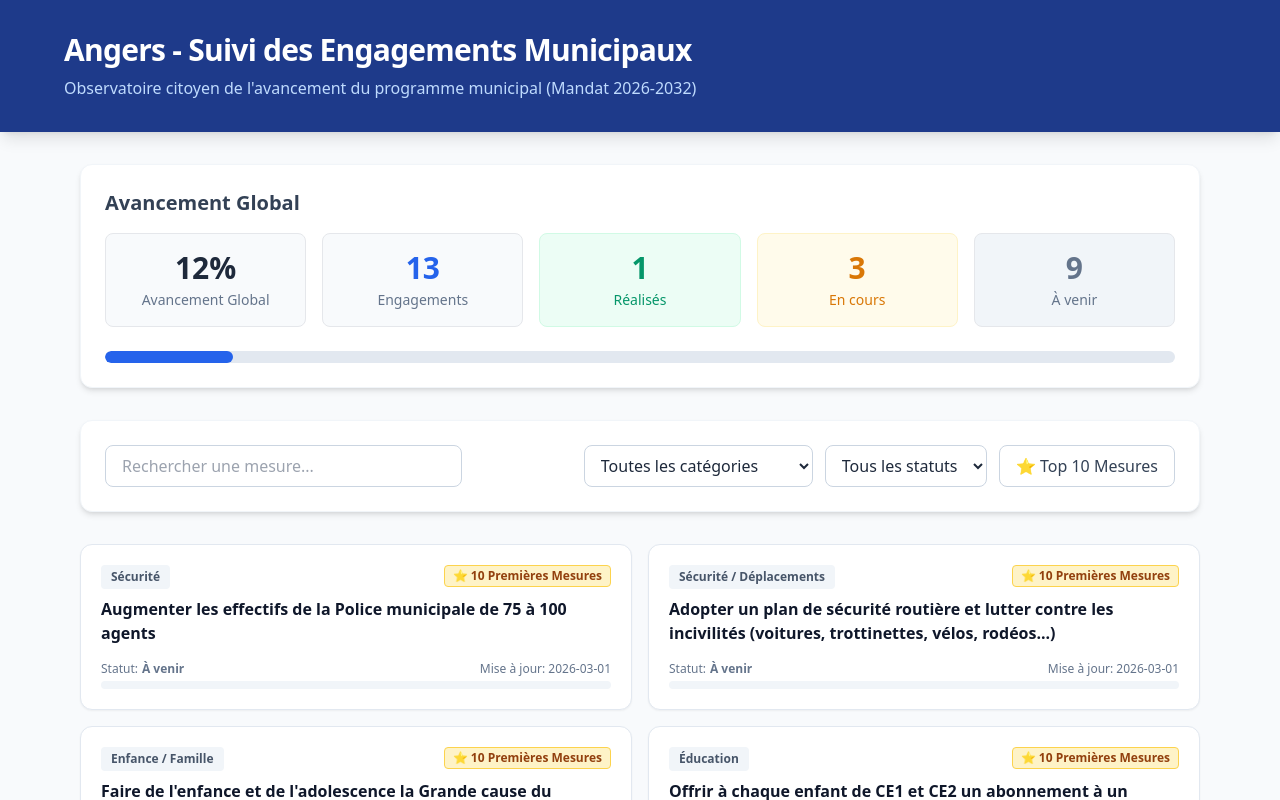
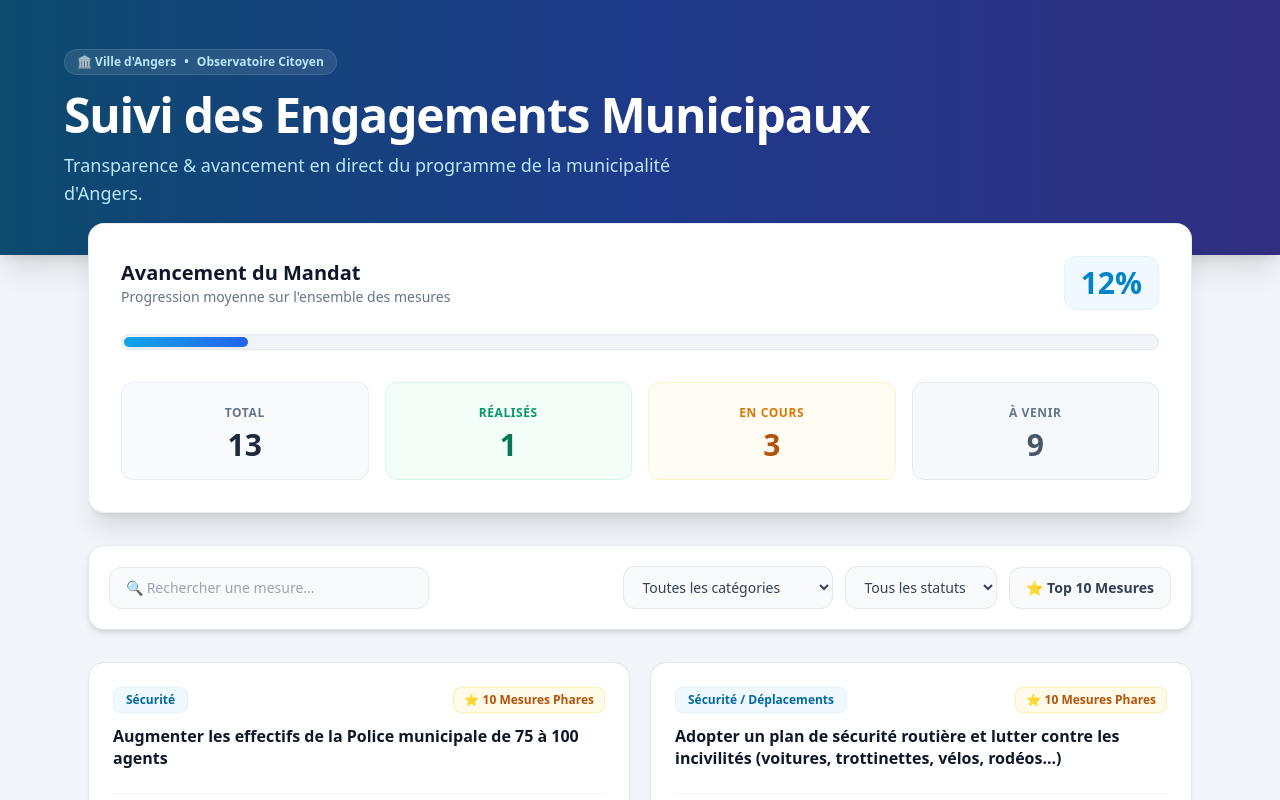
Before and after one commit to mairieflorian/angers-engagements, a Next.js app: page / in a window 1280 px wide. Shown: the top 800 px of the page. Built offline with nearby package versions, Linux system fonts and the light colour scheme.

Commit message:
Refactor App component layout and improve statistics display
Updated the layout and structure of the App component, including header, main content, and filtering options. Improved the display of statistics and commitments.

```diff
--- a/app/page.js
+++ b/app/page.js
@@ -1,4 +1,5 @@
 'use client';
+
 import React, { useState, useMemo } from 'react';
 import commitmentsData from '../data/commitments.json';
 
@@ -8,24 +9,22 @@ export default function App() {
   const [onlyTop10, setOnlyTop10] = useState(false);
   const [searchTerm, setSearchTerm] = useState('');
 
-  // Statistiques globales
+  // Statistiques
   const stats = useMemo(() => {
     const total = commitmentsData.length;
     const fait = commitmentsData.filter(c => c.status === 'FAIT').length;
     const enCours = commitmentsData.filter(c => c.status === 'EN_COURS').length;
     const aFaire = commitmentsData.filter(c => c.status === 'A_FAIRE').length;
     const globalProgress = Math.round(
-      commitmentsData.reduce((acc, c) => acc + c.progress, 0) / total
+      commitmentsData.reduce((acc, c) => acc + (c.progress || 0), 0) / (total || 1)
     );
     return { total, fait, enCours, aFaire, globalProgress };
   }, []);
 
-  // Liste unique des catégories
   const categories = useMemo(() => {
     return ['ALL', ...new Set(commitmentsData.map(c => c.category))];
   }, []);
 
-  // Filtrage des données
   const filteredCommitments = useMemo(() => {
     return commitmentsData.filter(item => {
       const matchCat = filterCategory === 'ALL' || item.category === filterCategory;
@@ -37,68 +36,84 @@ export default function App() {
   }, [filterCategory, filterStatus, onlyTop10, searchTerm]);
 
   return (
-    <div className="min-h-screen bg-slate-50 text-slate-800 font-sans">
-      {/* En-tête */}
-      <header className="bg-blue-900 text-white py-8 px-4 shadow-lg">
-        <div className="max-w-6xl mx-auto">
-          <h1 className="text-3xl font-bold tracking-tight">Angers - Suivi des Engagements Municipaux</h1>
-          <p className="text-blue-200 mt-2">
-            Observatoire citoyen de l'avancement du programme municipal (Mandat 2026-2032)
+    <div className="min-h-screen bg-slate-100 text-slate-800 pb-16">
+      {/* En-tête / Hero Section */}
+      <header className="bg-gradient-to-r from-sky-900 via-blue-900 to-indigo-900 text-white py-12 px-6 shadow-xl relative overflow-hidden">
+        <div className="max-w-6xl mx-auto relative z-10">
+          <div className="inline-flex items-center gap-2 px-3 py-1 bg-white/10 backdrop-blur-md rounded-full text-xs font-semibold text-sky-200 mb-4 border border-white/10">
+            <span>🏛️ Ville d'Angers</span>
+            <span>•</span>
+            <span>Observatoire Citoyen</span>
+          </div>
+          <h1 className="text-3xl md:text-5xl font-extrabold tracking-tight">
+            Suivi des Engagements Municipaux
+          </h1>
+          <p className="text-sky-200 mt-3 text-base md:text-lg max-w-2xl leading-relaxed">
+            Transparence & avancement en direct du programme de la municipalité d'Angers.
           </p>
         </div>
       </header>
 
-      <main className="max-w-6xl mx-auto px-4 py-8 space-y-8">
-        {/* Tableau de bord / Global Progress */}
-        <section className="bg-white p-6 rounded-xl shadow-md border border-slate-100">
-          <h2 className="text-xl font-semibold mb-4 text-slate-700">Avancement Global</h2>
-          <div className="grid grid-cols-1 md:grid-cols-5 gap-4 text-center">
-            <div className="p-4 bg-slate-50 rounded-lg border">
-              <div className="text-3xl font-bold text-slate-800">{stats.globalProgress}%</div>
-              <div className="text-sm text-slate-500 mt-1">Avancement Global</div>
+      <main className="max-w-6xl mx-auto px-4 sm:px-6 -mt-8 space-y-8 relative z-20">
+
+        {/* Tableau de bord / Statistiques */}
+        <section className="bg-white rounded-2xl shadow-xl p-6 md:p-8 border border-slate-200/80 backdrop-blur-lg">
+          <div className="flex flex-col md:flex-row md:items-center justify-between gap-4 mb-6">
+            <div>
+              <h2 className="text-xl font-bold text-slate-900">Avancement du Mandat</h2>
+              <p className="text-sm text-slate-500">Progression moyenne sur l'ensemble des mesures</p>
             </div>
-            <div className="p-4 bg-slate-50 rounded-lg border">
-              <div className="text-3xl font-bold text-blue-600">{stats.total}</div>
-              <div className="text-sm text-slate-500 mt-1">Engagements</div>
-            </div>
-            <div className="p-4 bg-emerald-50 rounded-lg border border-emerald-100">
-              <div className="text-3xl font-bold text-emerald-600">{stats.fait}</div>
-              <div className="text-sm text-emerald-600 mt-1">Réalisés</div>
-            </div>
-            <div className="p-4 bg-amber-50 rounded-lg border border-amber-100">
-              <div className="text-3xl font-bold text-amber-600">{stats.enCours}</div>
-              <div className="text-sm text-amber-600 mt-1">En cours</div>
-            </div>
-            <div className="p-4 bg-slate-100 rounded-lg border">
-              <div className="text-3xl font-bold text-slate-500">{stats.aFaire}</div>
-              <div className="text-sm text-slate-500 mt-1">À venir</div>
+            <div className="text-3xl font-black text-sky-600 bg-sky-50 px-4 py-2 rounded-xl border border-sky-100 self-start md:self-auto">
+              {stats.globalProgress}%
             </div>
           </div>
 
-          {/* Barre de progression macro */}
-          <div className="w-full bg-slate-200 rounded-full h-3 mt-6 overflow-hidden">
+          {/* Barre de progression globale */}
+          <div className="w-full bg-slate-100 rounded-full h-4 overflow-hidden mb-8 p-0.5 border border-slate-200">
             <div
-              className="bg-blue-600 h-3 rounded-full transition-all duration-500"
+              className="bg-gradient-to-r from-sky-500 to-blue-600 h-full rounded-full transition-all duration-700 shadow-sm"
               style={{ width: `${stats.globalProgress}%` }}
             ></div>
           </div>
+
+          {/* Grid de métriques */}
+          <div className="grid grid-cols-2 md:grid-cols-4 gap-4">
+            <div className="bg-slate-50 p-4 rounded-xl border border-slate-200/60 text-center">
+              <span className="text-xs font-bold uppercase tracking-wider text-slate-500">Total</span>
+              <p className="text-2xl md:text-3xl font-black text-slate-800 mt-1">{stats.total}</p>
+            </div>
+            <div className="bg-emerald-50/60 p-4 rounded-xl border border-emerald-100 text-center">
+              <span className="text-xs font-bold uppercase tracking-wider text-emerald-600">Réalisés</span>
+              <p className="text-2xl md:text-3xl font-black text-emerald-700 mt-1">{stats.fait}</p>
+            </div>
+            <div className="bg-amber-50/60 p-4 rounded-xl border border-amber-100 text-center">
+              <span className="text-xs font-bold uppercase tracking-wider text-amber-600">En cours</span>
+              <p className="text-2xl md:text-3xl font-black text-amber-700 mt-1">{stats.enCours}</p>
+            </div>
+            <div className="bg-slate-100/60 p-4 rounded-xl border border-slate-200 text-center">
+              <span className="text-xs font-bold uppercase tracking-wider text-slate-500">À venir</span>
+              <p className="text-2xl md:text-3xl font-black text-slate-600 mt-1">{stats.aFaire}</p>
+            </div>
+          </div>
         </section>
 
-        {/* Barre de recherche et filtres */}
-        <section className="bg-white p-6 rounded-xl shadow-md border border-slate-100 space-y-4">
-          <div className="flex flex-col md:flex-row gap-4 justify-between items-center">
+        {/* Barre de Filtres & Recherche */}
+        <section className="bg-white rounded-2xl shadow-md p-5 border border-slate-200 flex flex-col md:flex-row gap-4 justify-between items-center">
+          {/* Recherche */}
+          <div className="relative w-full md:w-80">
             <input
               type="text"
-              placeholder="Rechercher une mesure..."
-              className="w-full md:w-1/3 px-4 py-2 border border-slate-300 rounded-lg focus:ring-2 focus:ring-blue-500 outline-none"
+              placeholder="🔍 Rechercher une mesure..."
+              className="w-full pl-4 pr-4 py-2.5 bg-slate-50 border border-slate-200 rounded-xl text-sm focus:bg-white focus:ring-2 focus:ring-sky-500 focus:border-transparent outline-none transition-all"
               value={searchTerm}
               onChange={(e) => setSearchTerm(e.target.value)}
             />
+          </div>
 
-            <div className="flex flex-wrap gap-3 items-center w-full md:w-auto">
-              {/* Filtre Catégorie */}
+          {/* Filtres */}
+          <div className="flex flex-wrap items-center gap-3 w-full md:w-auto">
             <select
-                className="px-3 py-2 border border-slate-300 rounded-lg bg-white"
+              className="px-3.5 py-2.5 bg-slate-50 border border-slate-200 rounded-xl text-sm font-medium text-slate-700 focus:ring-2 focus:ring-sky-500 outline-none cursor-pointer"
               value={filterCategory}
               onChange={(e) => setFilterCategory(e.target.value)}
             >
@@ -109,78 +124,86 @@ export default function App() {
               ))}
             </select>
 
-              {/* Filtre Statut */}
             <select
-                className="px-3 py-2 border border-slate-300 rounded-lg bg-white"
+              className="px-3.5 py-2.5 bg-slate-50 border border-slate-200 rounded-xl text-sm font-medium text-slate-700 focus:ring-2 focus:ring-sky-500 outline-none cursor-pointer"
               value={filterStatus}
               onChange={(e) => setFilterStatus(e.target.value)}
             >
               <option value="ALL">Tous les statuts</option>
-                <option value="FAIT">Réalisé</option>
+              <option value="FAIT">Réalisés</option>
               <option value="EN_COURS">En cours</option>
               <option value="A_FAIRE">À venir</option>
             </select>
 
-              {/* Bouton Toggle Top 10 */}
             <button
               onClick={() => setOnlyTop10(!onlyTop10)}
-                className={`px-4 py-2 rounded-lg border font-medium transition-colors ${
+              className={`px-4 py-2.5 rounded-xl text-sm font-bold transition-all border ${
                 onlyTop10
-                    ? 'bg-blue-900 text-white border-blue-900'
-                    : 'bg-white text-slate-700 border-slate-300 hover:bg-slate-50'
+                  ? 'bg-amber-500 text-white border-amber-600 shadow-md shadow-amber-200'
+                  : 'bg-slate-50 text-slate-700 border-slate-200 hover:bg-slate-100'
               }`}
             >
               ⭐ Top 10 Mesures
             </button>
           </div>
-          </div>
         </section>
 
-        {/* Liste des Engagements */}
-        <section className="grid grid-cols-1 md:grid-cols-2 gap-4">
+        {/* Liste des cartes d'engagements */}
+        <section className="grid grid-cols-1 md:grid-cols-2 gap-5">
           {filteredCommitments.map((item) => (
-            <div key={item.id} className="bg-white p-5 rounded-xl shadow-sm border border-slate-200 flex flex-col justify-between">
+            <div
+              key={item.id}
+              className="bg-white rounded-2xl p-6 border border-slate-200 shadow-sm card-hover flex flex-col justify-between"
+            >
               <div>
-                <div className="flex justify-between items-start gap-2 mb-2">
-                  <span className="text-xs font-semibold px-2.5 py-1 bg-slate-100 text-slate-600 rounded">
+                <div className="flex flex-wrap justify-between items-start gap-2 mb-3">
+                  <span className="text-xs font-bold px-3 py-1 bg-sky-50 text-sky-700 rounded-lg border border-sky-100">
                     {item.category}
                   </span>
                   {item.isTop10 && (
-                    <span className="text-xs font-bold px-2 py-0.5 bg-amber-100 text-amber-800 rounded border border-amber-300">
-                      ⭐ 10 Premières Mesures
+                    <span className="text-xs font-bold px-2.5 py-1 bg-amber-50 text-amber-700 rounded-lg border border-amber-200/60 flex items-center gap-1">
+                      ⭐ 10 Mesures Phares
                     </span>
                   )}
                 </div>
-                <h3 className="text-base font-semibold text-slate-900 mb-4">{item.title}</h3>
+                <h3 className="text-base font-bold text-slate-900 leading-snug mb-4">
+                  {item.title}
+                </h3>
               </div>
 
-              <div>
-                <div className="flex justify-between items-center text-xs text-slate-500 mb-1">
-                  <span>
-                    Statut:
-                    <strong className={`ml-1 ${
-                      item.status === 'FAIT' ? 'text-emerald-600' :
-                      item.status === 'EN_COURS' ? 'text-amber-600' : 'text-slate-500'
-                    }`}>
+              <div className="pt-4 border-t border-slate-100 mt-2">
+                <div className="flex justify-between items-center text-xs text-slate-500 mb-2 font-medium">
+                  <span className="flex items-center gap-1.5">
+                    Statut :
+                    <span className={`inline-block w-2 h-2 rounded-full ${
+                      item.status === 'FAIT' ? 'bg-emerald-500' :
+                      item.status === 'EN_COURS' ? 'bg-amber-500' : 'bg-slate-300'
+                    }`}></span>
+                    <strong className={
+                      item.status === 'FAIT' ? 'text-emerald-700 font-bold' :
+                      item.status === 'EN_COURS' ? 'text-amber-700 font-bold' : 'text-slate-500 font-bold'
+                    }>
                       {item.status === 'FAIT' ? 'Réalisé' : item.status === 'EN_COURS' ? 'En cours' : 'À venir'}
                     </strong>
                   </span>
-                  <span>Mise à jour: {item.lastUpdate}</span>
+                  <span className="font-semibold text-slate-700">{item.progress || 0}%</span>
                 </div>
+
                 {/* Barre de progression individuelle */}
-                <div className="w-full bg-slate-100 rounded-full h-2 overflow-hidden">
+                <div className="w-full bg-slate-100 rounded-full h-2.5 overflow-hidden">
                   <div
-                    className={`h-2 rounded-full ${
+                    className={`h-full rounded-full transition-all duration-500 ${
                       item.status === 'FAIT' ? 'bg-emerald-500' :
                       item.status === 'EN_COURS' ? 'bg-amber-500' : 'bg-slate-300'
                     }`}
-                    style={{ width: `${item.progress}%` }}
+                    style={{ width: `${item.progress || 0}%` }}
                   ></div>
                 </div>
               </div>
             </div>
           ))}
         </section>
+
       </main>
     </div>
   );
```
Lines whose indentation alone changed are shown as unchanged.
